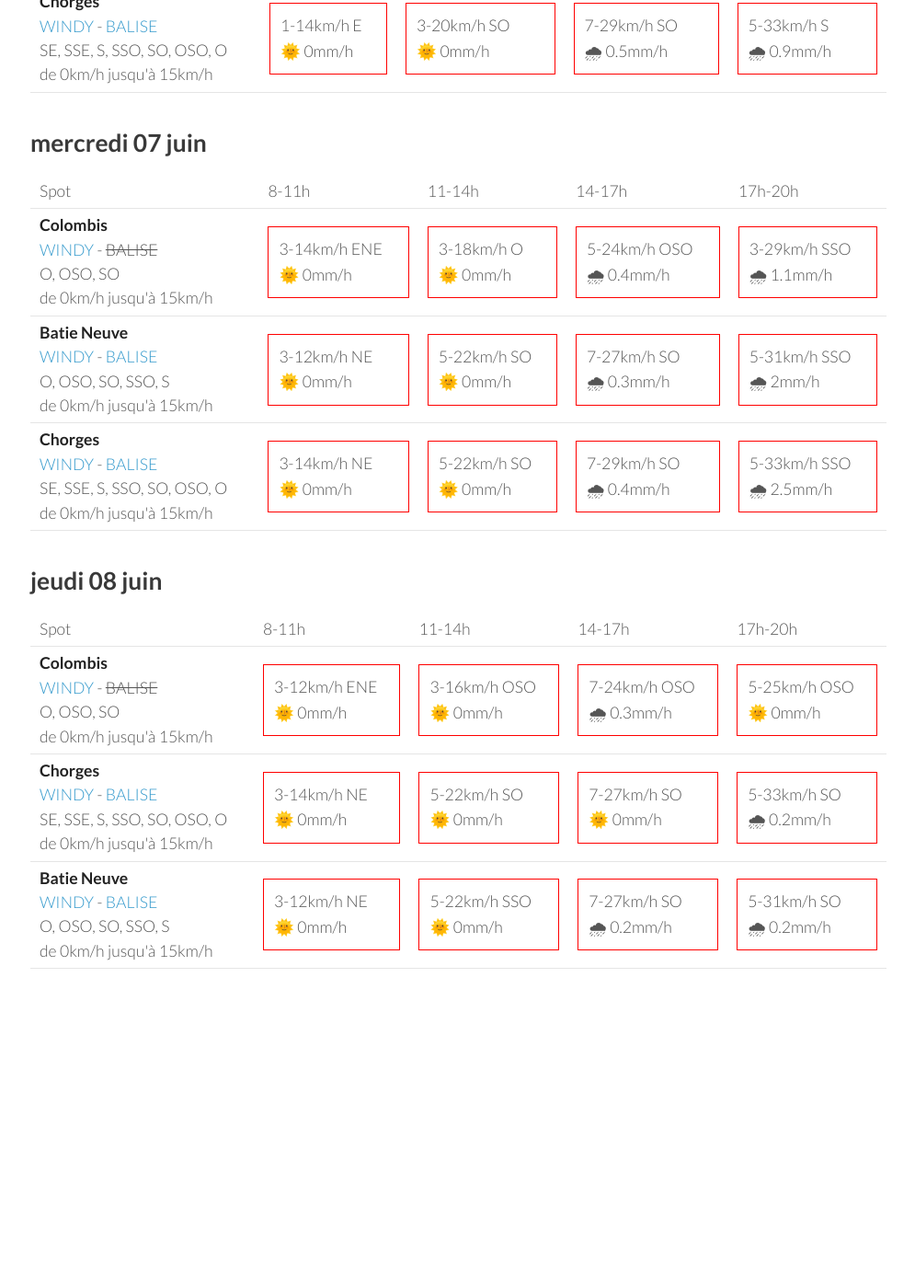
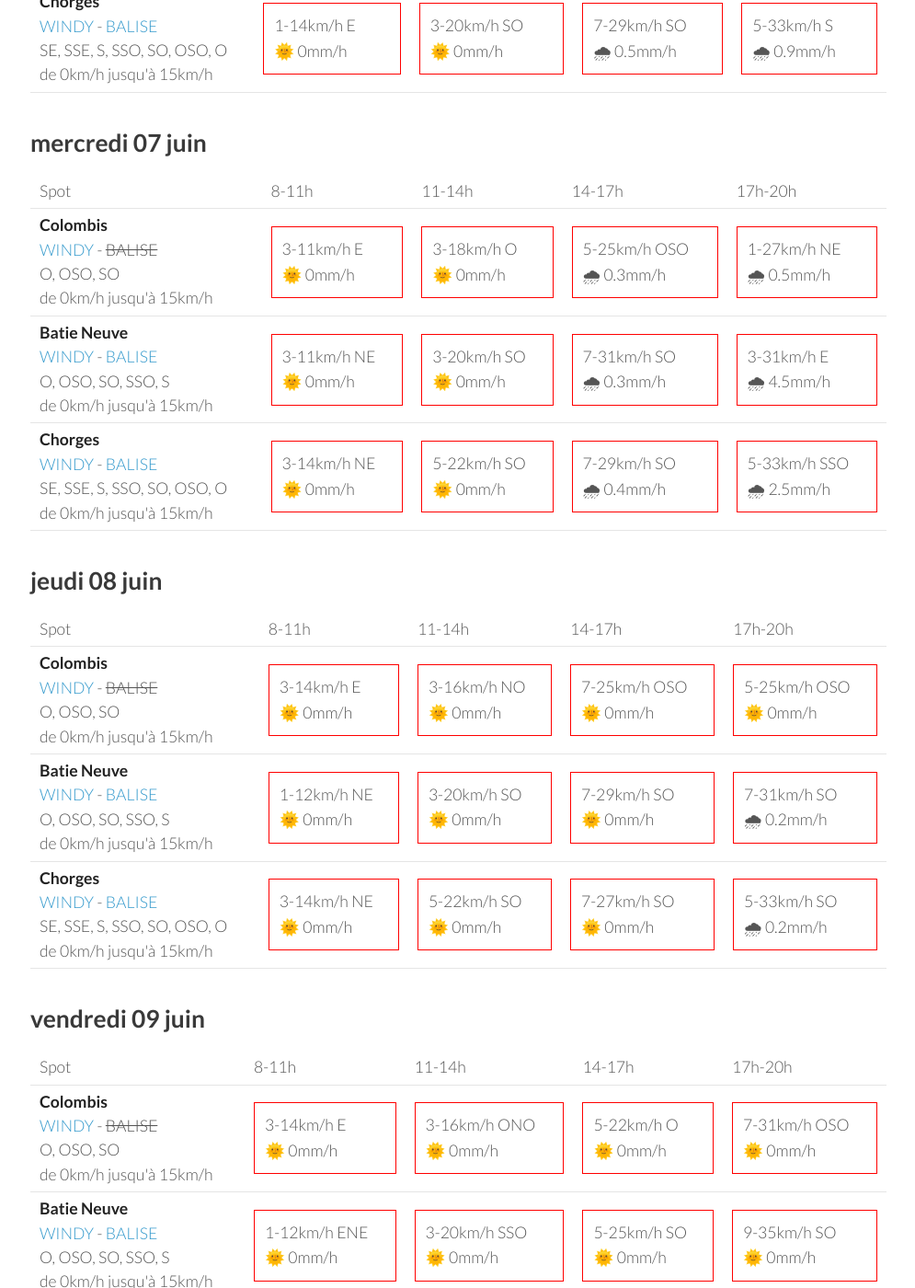
Before and after one commit to parapente-dans-le-nord/parapente-dans-le-nord.github.io, a Jekyll site: the page built from serre_poncon.markdown, in a window 1280 px wide and 1400 px high, scrolled down 1568 px. Shown: the whole window at 92% size, without its empty margins (25-1020 px from the left). Built offline with Jekyll 4.4.1, drawn with Linux system fonts in a browser that asks for light colours; before the commit the page ends 2749 px from its top, so only the background shows below that; some of the changed text lies outside the part shown.

Commit message:
update index.markdown

```diff
--- a/serre_poncon.markdown
+++ b/serre_poncon.markdown
@@ -119,17 +119,17 @@ page mise à jour le dimanche 04 juin 06:31
             <td><div class="not-flyable"><p>3-14km/h E</p><p>🌞 0mm/h</p></div></td>
             <td><div class="not-flyable"><p>1-16km/h ONO</p><p>🌞 0mm/h</p></div></td>
             <td><div class="not-flyable"><p>5-22km/h OSO</p><p>🌞 0mm/h</p></div></td>
-            <td><div class="not-flyable"><p>3-24km/h SSO</p><p>🌧 0.6mm/h</p></div></td>
+            <td><div class="not-flyable"><p>5-25km/h O</p><p>🌧 0.5mm/h</p></div></td>
 
 
     </tr>
 <tr>
         <td><strong>Batie Neuve</strong><br><a href="https://windy.com/44.584/6.236?44.559,6.262,10,m:eTtagly">WINDY</a> - <span class=""><a href="https://www.openwindmap.org/PP554">BALISE</a> </span><br> <span class="vent-favorable">O, OSO, SO, SSO, S</span><br><span class="force-vent">de 0km/h jusqu'à 15km/h</span> </td>
 
-            <td><div class="not-flyable"><p>1-11km/h E</p><p>🌞 0mm/h</p></div></td>
+            <td><div class="not-flyable"><p>1-11km/h ENE</p><p>🌞 0mm/h</p></div></td>
             <td><div class="not-flyable"><p>3-20km/h SO</p><p>🌞 0mm/h</p></div></td>
-            <td><div class="not-flyable"><p>5-27km/h SO</p><p>🌧 0.3mm/h</p></div></td>
-            <td><div class="not-flyable"><p>7-31km/h S</p><p>🌧 0.5mm/h</p></div></td>
+            <td><div class="not-flyable"><p>7-27km/h SO</p><p>🌧 0.2mm/h</p></div></td>
+            <td><div class="not-flyable"><p>5-33km/h SSO</p><p>🌧 0.6mm/h</p></div></td>
 
 
     </tr>
@@ -162,20 +162,20 @@ page mise à jour le dimanche 04 juin 06:31
 <tr>
         <td><strong>Colombis</strong><br><a href="https://windy.com/44.494/6.216?44.559,6.262,10">WINDY</a> - <span class="no-balise"> BALISE </span><br> <span class="vent-favorable">O, OSO, SO</span><br><span class="force-vent">de 0km/h jusqu'à 15km/h</span> </td>
 
-            <td><div class="not-flyable"><p>3-14km/h ENE</p><p>🌞 0mm/h</p></div></td>
+            <td><div class="not-flyable"><p>3-11km/h E</p><p>🌞 0mm/h</p></div></td>
             <td><div class="not-flyable"><p>3-18km/h O</p><p>🌞 0mm/h</p></div></td>
-            <td><div class="not-flyable"><p>5-24km/h OSO</p><p>🌧 0.4mm/h</p></div></td>
-            <td><div class="not-flyable"><p>3-29km/h SSO</p><p>🌧 1.1mm/h</p></div></td>
+            <td><div class="not-flyable"><p>5-25km/h OSO</p><p>🌧 0.3mm/h</p></div></td>
+            <td><div class="not-flyable"><p>1-27km/h NE</p><p>🌧 0.5mm/h</p></div></td>
 
 
     </tr>
 <tr>
         <td><strong>Batie Neuve</strong><br><a href="https://windy.com/44.584/6.236?44.559,6.262,10,m:eTtagly">WINDY</a> - <span class=""><a href="https://www.openwindmap.org/PP554">BALISE</a> </span><br> <span class="vent-favorable">O, OSO, SO, SSO, S</span><br><span class="force-vent">de 0km/h jusqu'à 15km/h</span> </td>
 
-            <td><div class="not-flyable"><p>3-12km/h NE</p><p>🌞 0mm/h</p></div></td>
-            <td><div class="not-flyable"><p>5-22km/h SO</p><p>🌞 0mm/h</p></div></td>
-            <td><div class="not-flyable"><p>7-27km/h SO</p><p>🌧 0.3mm/h</p></div></td>
-            <td><div class="not-flyable"><p>5-31km/h SSO</p><p>🌧 2mm/h</p></div></td>
+            <td><div class="not-flyable"><p>3-11km/h NE</p><p>🌞 0mm/h</p></div></td>
+            <td><div class="not-flyable"><p>3-20km/h SO</p><p>🌞 0mm/h</p></div></td>
+            <td><div class="not-flyable"><p>7-31km/h SO</p><p>🌧 0.3mm/h</p></div></td>
+            <td><div class="not-flyable"><p>3-31km/h E</p><p>🌧 4.5mm/h</p></div></td>
 
 
     </tr>
@@ -208,10 +208,20 @@ page mise à jour le dimanche 04 juin 06:31
 <tr>
         <td><strong>Colombis</strong><br><a href="https://windy.com/44.494/6.216?44.559,6.262,10">WINDY</a> - <span class="no-balise"> BALISE </span><br> <span class="vent-favorable">O, OSO, SO</span><br><span class="force-vent">de 0km/h jusqu'à 15km/h</span> </td>
 
-            <td><div class="not-flyable"><p>3-12km/h ENE</p><p>🌞 0mm/h</p></div></td>
-            <td><div class="not-flyable"><p>3-16km/h OSO</p><p>🌞 0mm/h</p></div></td>
-            <td><div class="not-flyable"><p>7-24km/h OSO</p><p>🌧 0.3mm/h</p></div></td>
+            <td><div class="not-flyable"><p>3-14km/h E</p><p>🌞 0mm/h</p></div></td>
+            <td><div class="not-flyable"><p>3-16km/h NO</p><p>🌞 0mm/h</p></div></td>
+            <td><div class="not-flyable"><p>7-25km/h OSO</p><p>🌞 0mm/h</p></div></td>
             <td><div class="not-flyable"><p>5-25km/h OSO</p><p>🌞 0mm/h</p></div></td>
+
+
+    </tr>
+<tr>
+        <td><strong>Batie Neuve</strong><br><a href="https://windy.com/44.584/6.236?44.559,6.262,10,m:eTtagly">WINDY</a> - <span class=""><a href="https://www.openwindmap.org/PP554">BALISE</a> </span><br> <span class="vent-favorable">O, OSO, SO, SSO, S</span><br><span class="force-vent">de 0km/h jusqu'à 15km/h</span> </td>
+
+            <td><div class="not-flyable"><p>1-12km/h NE</p><p>🌞 0mm/h</p></div></td>
+            <td><div class="not-flyable"><p>3-20km/h SO</p><p>🌞 0mm/h</p></div></td>
+            <td><div class="not-flyable"><p>7-29km/h SO</p><p>🌞 0mm/h</p></div></td>
+            <td><div class="not-flyable"><p>7-31km/h SO</p><p>🌧 0.2mm/h</p></div></td>
 
 
     </tr>
@@ -225,13 +235,39 @@ page mise à jour le dimanche 04 juin 06:31
 
 
     </tr>
+
+</tbody>
+</table>
+{:/}
+## vendredi 09 juin
+
+{::nomarkdown}
+<table>
+  <tbody>
+    <tr>
+      <td>Spot</td>
+      <td>8-11h</td>
+      <td>11-14h</td>
+      <td>14-17h</td>
+      <td>17h-20h</td>
+    </tr>
+<tr>
+        <td><strong>Colombis</strong><br><a href="https://windy.com/44.494/6.216?44.559,6.262,10">WINDY</a> - <span class="no-balise"> BALISE </span><br> <span class="vent-favorable">O, OSO, SO</span><br><span class="force-vent">de 0km/h jusqu'à 15km/h</span> </td>
+
+            <td><div class="not-flyable"><p>3-14km/h E</p><p>🌞 0mm/h</p></div></td>
+            <td><div class="not-flyable"><p>3-16km/h ONO</p><p>🌞 0mm/h</p></div></td>
+            <td><div class="not-flyable"><p>5-22km/h O</p><p>🌞 0mm/h</p></div></td>
+            <td><div class="not-flyable"><p>7-31km/h OSO</p><p>🌞 0mm/h</p></div></td>
+
+
+    </tr>
 <tr>
         <td><strong>Batie Neuve</strong><br><a href="https://windy.com/44.584/6.236?44.559,6.262,10,m:eTtagly">WINDY</a> - <span class=""><a href="https://www.openwindmap.org/PP554">BALISE</a> </span><br> <span class="vent-favorable">O, OSO, SO, SSO, S</span><br><span class="force-vent">de 0km/h jusqu'à 15km/h</span> </td>
 
-            <td><div class="not-flyable"><p>3-12km/h NE</p><p>🌞 0mm/h</p></div></td>
-            <td><div class="not-flyable"><p>5-22km/h SSO</p><p>🌞 0mm/h</p></div></td>
-            <td><div class="not-flyable"><p>7-27km/h SO</p><p>🌧 0.2mm/h</p></div></td>
-            <td><div class="not-flyable"><p>5-31km/h SO</p><p>🌧 0.2mm/h</p></div></td>
+            <td><div class="not-flyable"><p>1-12km/h ENE</p><p>🌞 0mm/h</p></div></td>
+            <td><div class="not-flyable"><p>3-20km/h SSO</p><p>🌞 0mm/h</p></div></td>
+            <td><div class="not-flyable"><p>5-25km/h SO</p><p>🌞 0mm/h</p></div></td>
+            <td><div class="not-flyable"><p>9-35km/h SO</p><p>🌞 0mm/h</p></div></td>
 
 
     </tr>
```
Also changed, not shown: other parts of serre_poncon.markdown (+1 -1 lines).
